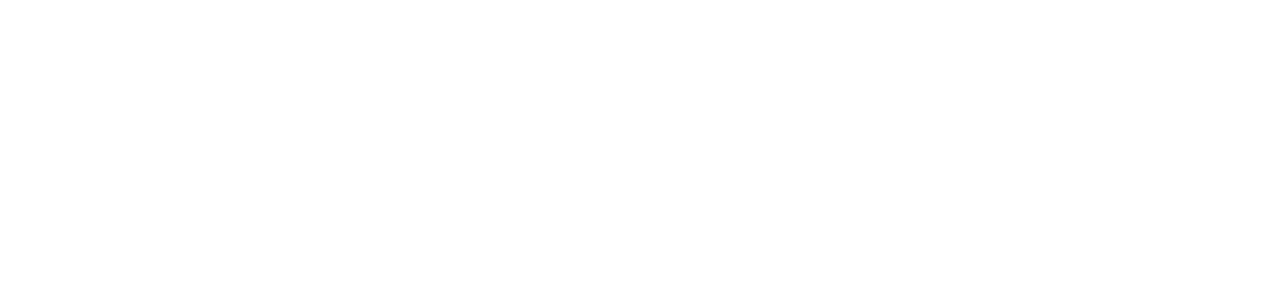
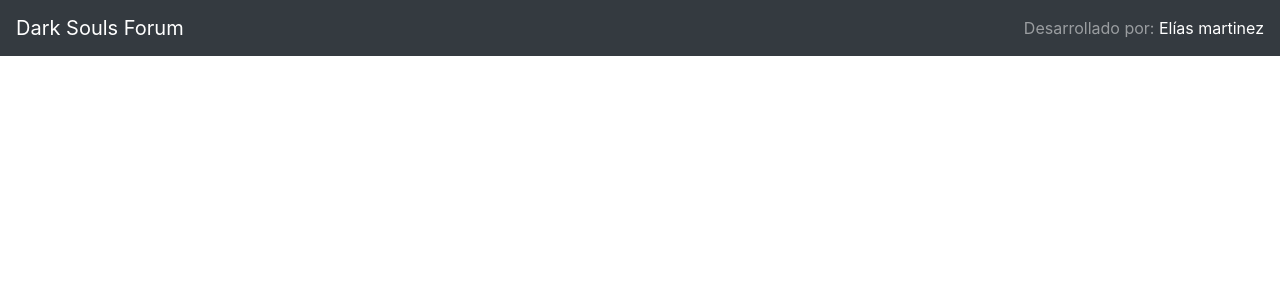
Before and after one commit to GeeksHubsAcademy/2020-10-btc-agile-sw-online-project, a React (Create React App) app in the folder app/: page / in a window 1280 px wide. Shown: the top 300 px of the page. Built offline with nearby package versions, Linux system fonts and the light colour scheme.

Commit message:
add toolbar component

```diff
--- a/app/src/App.tsx
+++ b/app/src/App.tsx
@@ -1,12 +1,16 @@
 import {FunctionComponent, useState} from 'react';
 import {createBrowserHistory, History} from 'history';
 import Routing from "./routing/Routing";
+import Toolbar from "./components/toolbar/Toolbar";
 
 const App: FunctionComponent = () => {
   const [history] = useState<History>(createBrowserHistory());
 
   return (
-      <Routing history={history}/>
+      <>
+        <Toolbar/>
+        <Routing history={history}/>
+      </>
   );
 };
 
--- /dev/null
+++ b/app/src/components/toolbar/Toolbar.tsx
@@ -0,0 +1,23 @@
+import {FunctionComponent} from "react";
+import {Navbar} from "react-bootstrap";
+import {ROUTE_THREADS} from "../../routing/Routes";
+
+const Toolbar: FunctionComponent = (
+    {
+
+    }
+) => {
+    return (
+        <Navbar bg="dark" variant="dark">
+            <Navbar.Brand href={ROUTE_THREADS}>Dark Souls Forum</Navbar.Brand>
+            <Navbar.Toggle />
+            <Navbar.Collapse className="justify-content-end">
+                <Navbar.Text>
+                    Desarrollado por: <a href={ROUTE_THREADS}>Elías martinez</a>
+                </Navbar.Text>
+            </Navbar.Collapse>
+        </Navbar>
+    );
+};
+
+export default Toolbar;
```
